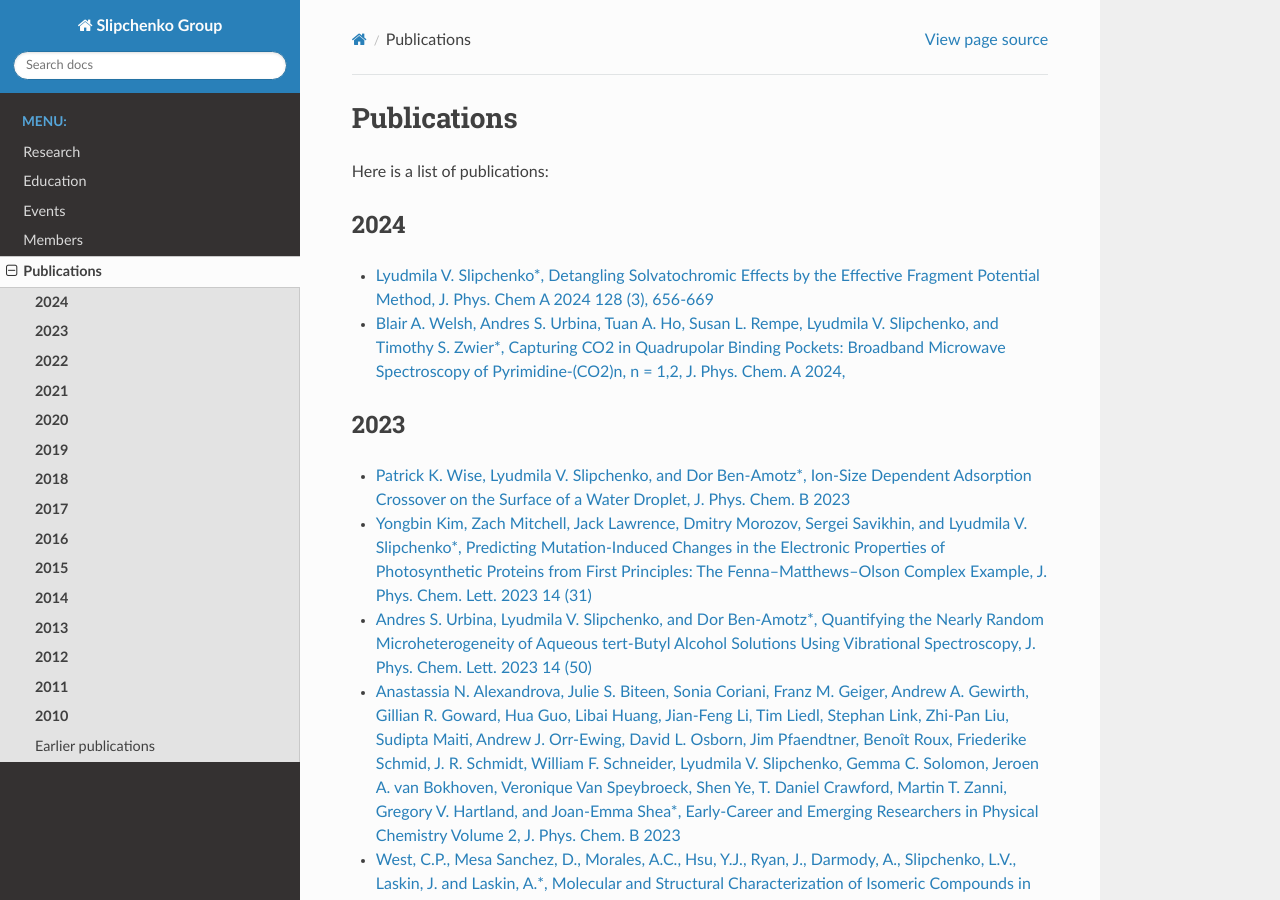
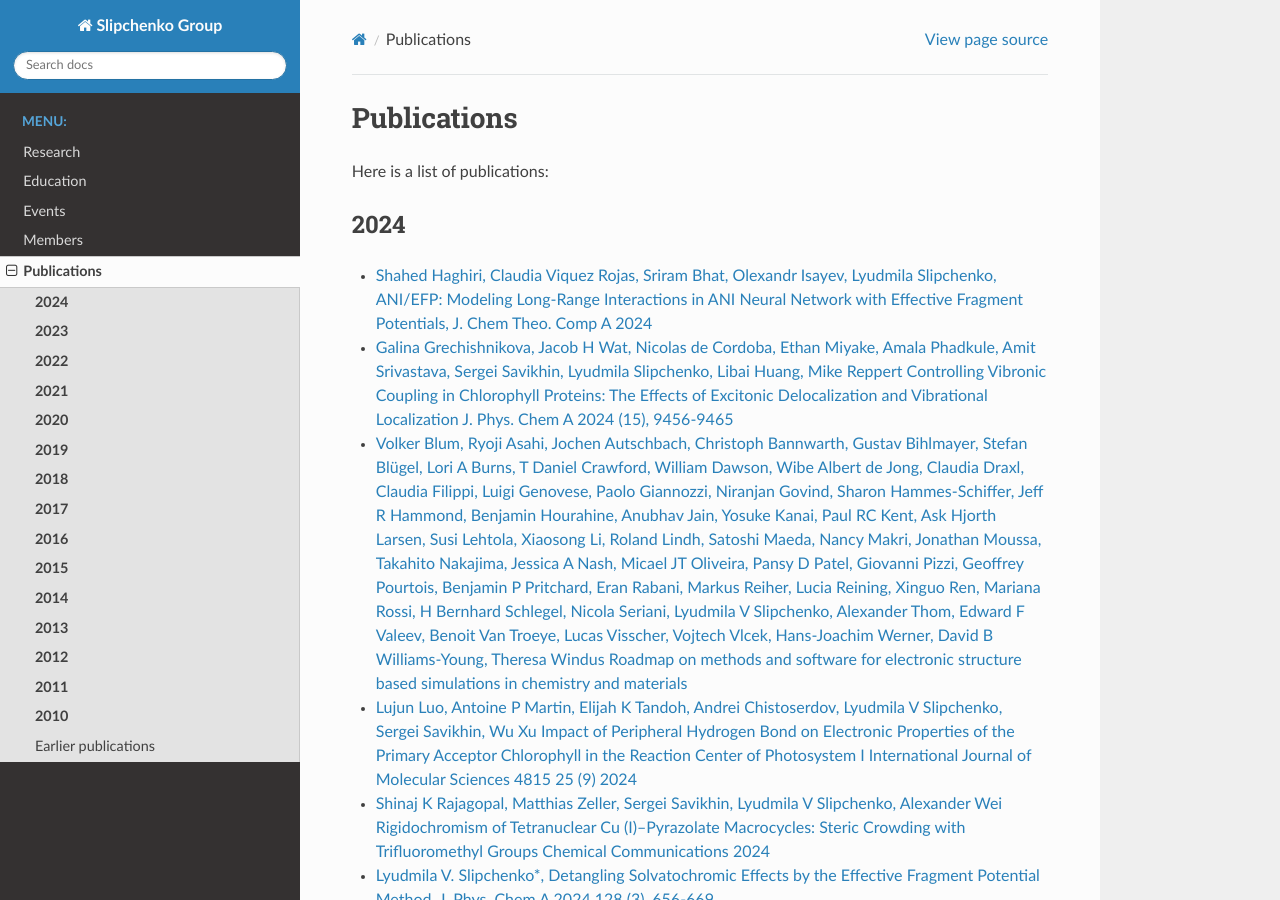
Before and after one commit to Slipchenko-Group/slipchenko-group.github.io, a Sphinx documentation site: the page built from source/Publications.rst, in a window 1280 px wide and 900 px high. Built offline with Sphinx 7.4.7 and the Read the Docs theme 3.1.0, drawn with Linux system fonts in a browser that asks for light colours; pages that are not in the unit, such as notebooks, are missing from menus.

Commit message:
updated publication list

```diff
--- a/source/Members.rst
+++ b/source/Members.rst
@@ -28,7 +28,7 @@ Lyudmila Slipchenko
       :width: 40%
       :align: left
 
-Associate Professor
+Professor
 
 
 
--- a/source/Publications.rst
+++ b/source/Publications.rst
@@ -10,6 +10,15 @@ Here is a list of publications:
 **2024**
 --------
 
+* `Shahed Haghiri, Claudia Viquez Rojas, Sriram Bhat, Olexandr Isayev, Lyudmila Slipchenko, ANI/EFP: Modeling Long-Range Interactions in ANI Neural Network with Effective Fragment Potentials, J. Chem Theo. Comp  A 2024 <https://pubs.acs.org/doi/abs/10.1021/acs.jctc.4c01052>`_
+
+* `Galina Grechishnikova, Jacob H Wat, Nicolas de Cordoba, Ethan Miyake, Amala Phadkule, Amit Srivastava, Sergei Savikhin, Lyudmila Slipchenko, Libai Huang, Mike Reppert Controlling Vibronic Coupling in Chlorophyll Proteins: The Effects of Excitonic Delocalization and Vibrational Localization J. Phys. Chem A 2024  (15), 9456-9465 <https://pubs.acs.org/doi/abs/10.1021/acs.jpclett.4c01826>`_
+
+* `Volker Blum, Ryoji Asahi, Jochen Autschbach, Christoph Bannwarth, Gustav Bihlmayer, Stefan Blügel, Lori A Burns, T Daniel Crawford, William Dawson, Wibe Albert de Jong, Claudia Draxl, Claudia Filippi, Luigi Genovese, Paolo Giannozzi, Niranjan Govind, Sharon Hammes-Schiffer, Jeﬀ R Hammond, Benjamin Hourahine, Anubhav Jain, Yosuke Kanai, Paul RC Kent, Ask Hjorth Larsen, Susi Lehtola, Xiaosong Li, Roland Lindh, Satoshi Maeda, Nancy Makri, Jonathan Moussa, Takahito Nakajima, Jessica A Nash, Micael JT Oliveira, Pansy D Patel, Giovanni Pizzi, Geoffrey Pourtois, Benjamin P Pritchard, Eran Rabani, Markus Reiher, Lucia Reining, Xinguo Ren, Mariana Rossi, H Bernhard Schlegel, Nicola Seriani, Lyudmila V Slipchenko, Alexander Thom, Edward F Valeev, Benoit Van Troeye, Lucas Visscher, Vojtech Vlcek, Hans-Joachim Werner, David B Williams-Young, Theresa Windus Roadmap on methods and software for electronic structure based simulations in chemistry and materials <https://iopscience.iop.org/article/10.1088/2516-1075/ad48ec/meta>`_
+
+* `Lujun Luo, Antoine P Martin, Elijah K Tandoh, Andrei Chistoserdov, Lyudmila V Slipchenko, Sergei Savikhin, Wu Xu Impact of Peripheral Hydrogen Bond on Electronic Properties of the Primary Acceptor Chlorophyll in the Reaction Center of Photosystem I International Journal of Molecular Sciences 4815 25 (9) 2024  <https://www.mdpi.com/1422-0067/25/9/4815>`_
+
+* `Shinaj K Rajagopal, Matthias Zeller, Sergei Savikhin, Lyudmila V Slipchenko, Alexander Wei Rigidochromism of Tetranuclear Cu (I)–Pyrazolate Macrocycles: Steric Crowding with Trifluoromethyl Groups Chemical Communications 2024 <https://pubs.rsc.org/en/content/articlehtml/2024/cc/d4cc04259j>`_
 
 * `Lyudmila V. Slipchenko*, Detangling Solvatochromic Effects by the Effective Fragment Potential Method, J. Phys. Chem A 2024 128 (3), 656-669 <https://pubs.acs.org/doi/10.1021/acs.jpca.3c06194>`_
 
```
Also changed, not shown: 8 other files.
